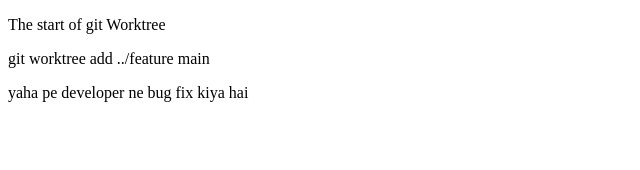
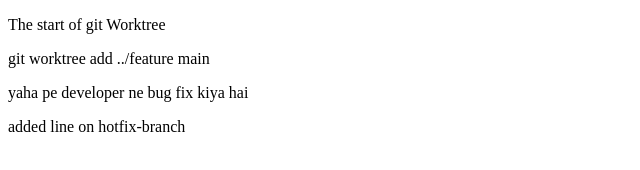
Before and after one commit to rohitt-sharma96/git-worktree, a plain HTML site: page index.html in a window 1280 px wide. Shown: the whole page, without its empty margins (0-640 px from the left). Drawn offline with Linux system fonts and the light colour scheme.

Commit message:
hotfix branch -conflict hoga

```diff
--- a/index.html
+++ b/index.html
@@ -9,5 +9,6 @@
    <p>The start of git Worktree</p>
    <p>git worktree add ../feature main</p>
    <p>yaha pe developer ne bug fix kiya hai</p>
+   <p>added line on hotfix-branch</p>
 </body>
 </html>
```
